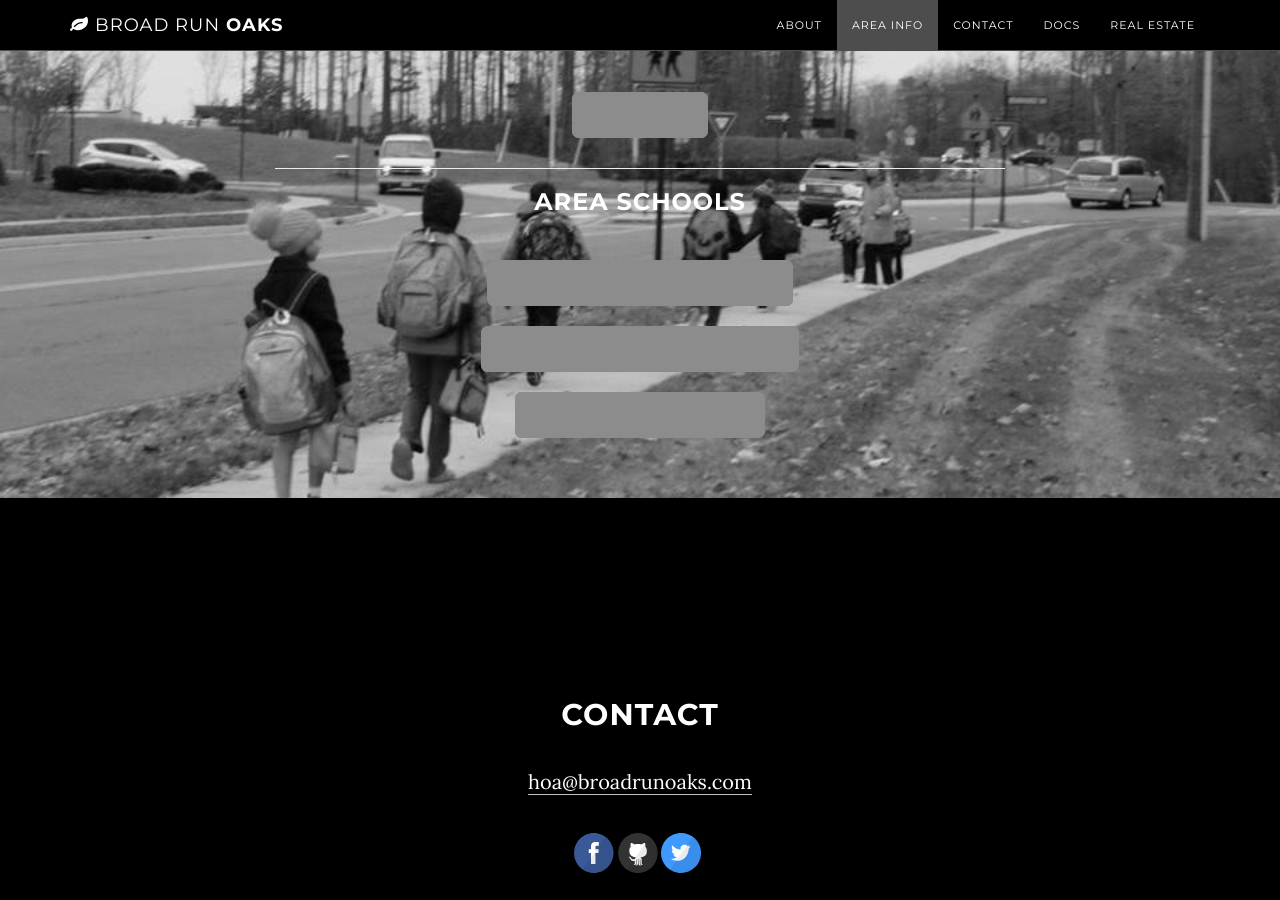
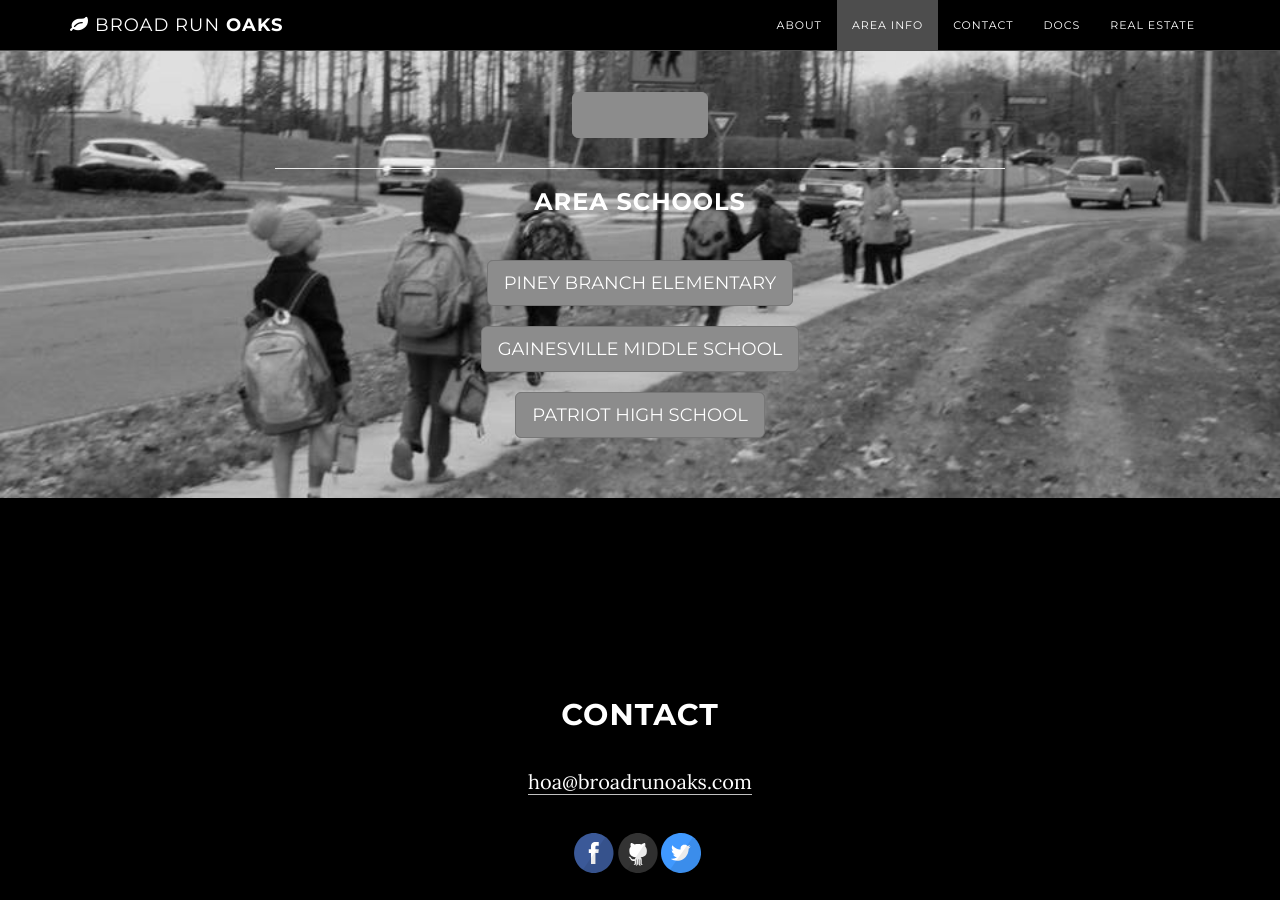
Before and after one commit to BroadRunOaks/broadrunoaks.github.io, a Jekyll site: the page built from index.html, in a window 1280 px wide and 900 px high, scrolled down 1810 px. Built offline with Jekyll 4.4.1, drawn with Linux system fonts in a browser that asks for light colours; Markdown is read by kramdown in place of the engine named in the settings.

Commit message:
Update area.html

```diff
--- a/_includes/area.html
+++ b/_includes/area.html
@@ -9,13 +9,13 @@
                     </a>
                     <hr/>
                     <h3>Area Schools</h3>
-                    <a href="http://pineybranches.schools.pwcs.edu" class="btn btn-default btn-lg">
+                    <a href="http://pineybranches.schools.pwcs.edu" class="btn btn-primary btn-lg">
                       <span class="school-name">Piney Branch Elementary</span>
                     </a><br/>
-                    <a href="http://gainesvillems.schools.pwcs.edu" class="btn btn-default btn-lg">
+                    <a href="http://gainesvillems.schools.pwcs.edu" class="btn btn-primary btn-lg">
                       <span class="school-name">Gainesville Middle School</span>
                     </a><br/>
-                    <a href="http://patrioths.schools.pwcs.edu" class="btn btn-default btn-lg">
+                    <a href="http://patrioths.schools.pwcs.edu" class="btn btn-primary btn-lg">
                       <span class="school-name">Patriot High School</span>
                     </a><br/>
                 </div>
```
